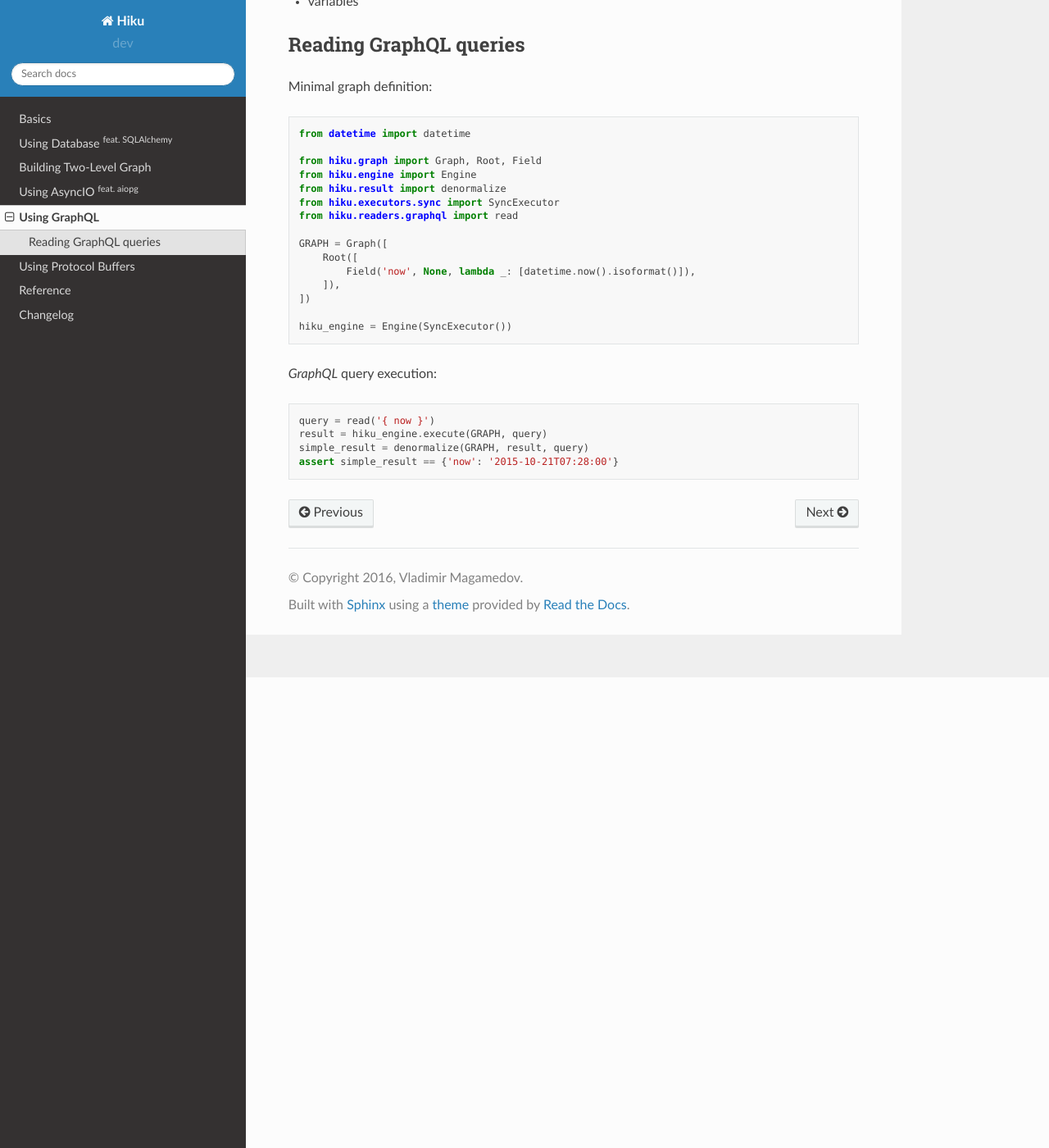
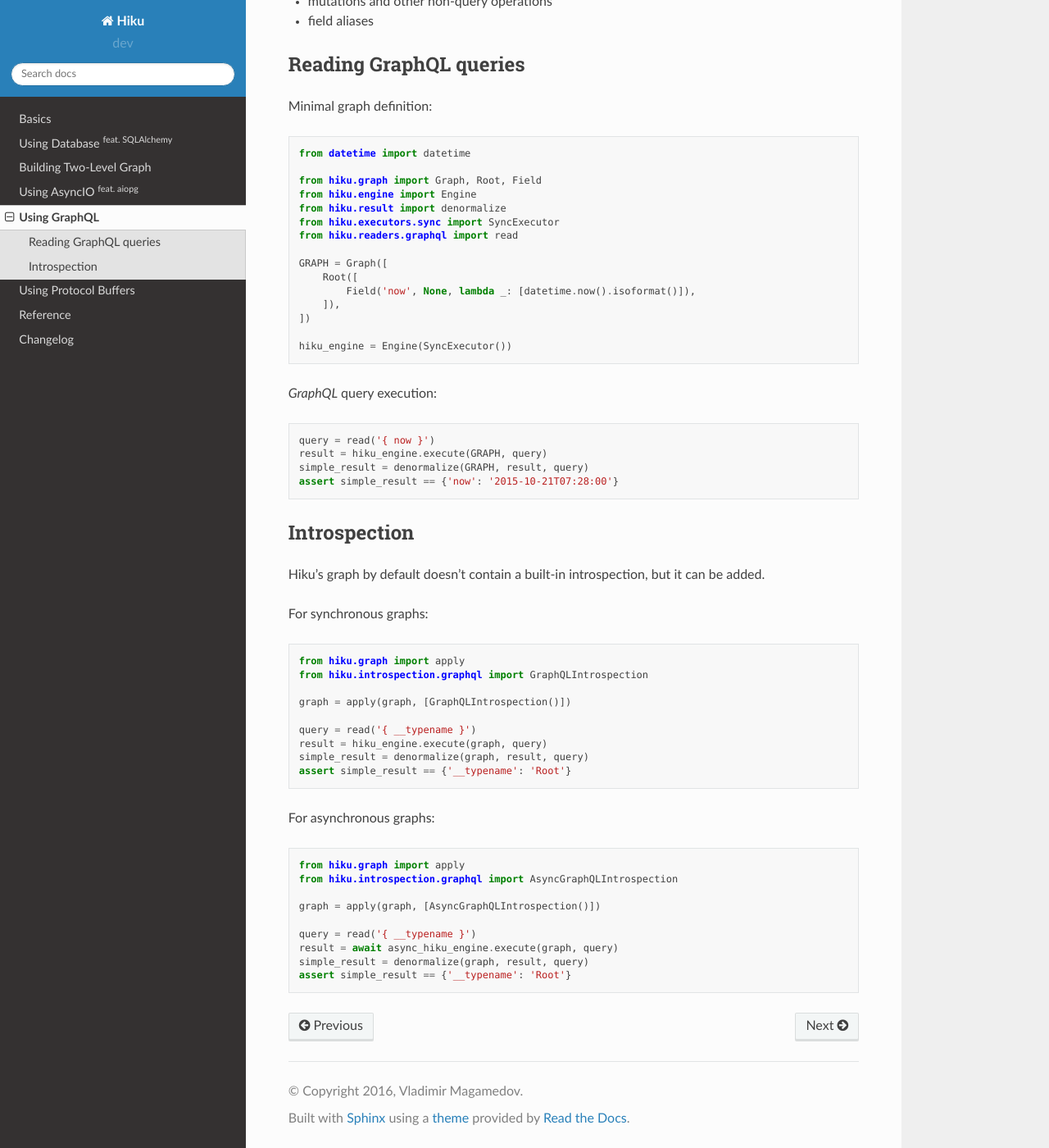
Before and after one commit to evo-company/hiku, a Sphinx documentation site: the page built from docs/graphql.rst, in a window 1280 px wide and 1400 px high, scrolled down 574 px. Shown: the whole window at 82% size. Built offline with Sphinx 7.4.7 and the Read the Docs theme 2.0.0, drawn with Linux system fonts in a browser that asks for light colours; some of the changed text lies outside the part shown.

Commit message:
Updated GraphQL-related docs

```diff
--- a/docs/graphql.rst
+++ b/docs/graphql.rst
@@ -29,10 +31,29 @@ Reading GraphQL queries
 Minimal graph definition:
 
 .. literalinclude:: test_graphql.py
-    :lines: 9-23
+    :lines: 11-25
 
 `GraphQL` query execution:
 
 .. literalinclude:: test_graphql.py
-    :lines: 29-32
+    :lines: 31-34
     :dedent: 4
+
+
+Introspection
+~~~~~~~~~~~~~
+
+Hiku's graph by default doesn't contain a built-in introspection,
+but it can be added.
+
+For synchronous graphs:
+
+.. literalinclude:: test_graphql.py
+    :lines: 40-48
+    :dedent: 4
+
+For asynchronous graphs:
+
+.. literalinclude:: test_graphql.py
+    :lines: 59-67
+    :dedent: 4
--- a/docs/test_graphql.py
+++ b/docs/test_graphql.py
@@ -1,5 +1,7 @@
 # prerequisites
 from datetime import datetime as _datetime
+
+import pytest
 
 from tests.base import patch, Mock
 
@@ -23,10 +25,43 @@ GRAPH = Graph([
 hiku_engine = Engine(SyncExecutor())
 
 @patch('{}.datetime'.format(__name__))
-def test(dt):
+def test_query(dt):
     dt.now = Mock(return_value=_NOW)
 
     query = read('{ now }')
     result = hiku_engine.execute(GRAPH, query)
     simple_result = denormalize(GRAPH, result, query)
     assert simple_result == {'now': '2015-10-21T07:28:00'}
+
+
+def test_sync_introspection():
+    graph = GRAPH
+
+    from hiku.graph import apply
+    from hiku.introspection.graphql import GraphQLIntrospection
+
+    graph = apply(graph, [GraphQLIntrospection()])
+
+    query = read('{ __typename }')
+    result = hiku_engine.execute(graph, query)
+    simple_result = denormalize(graph, result, query)
+    assert simple_result == {'__typename': 'Root'}
+
+
+@pytest.mark.asyncio
+async def test_async_introspection(event_loop):
+    from hiku.executors.asyncio import AsyncIOExecutor
+    from hiku.introspection.graphql import MakeAsync
+
+    graph = MakeAsync().visit(GRAPH)
+    async_hiku_engine = Engine(AsyncIOExecutor(event_loop))
+
+    from hiku.graph import apply
+    from hiku.introspection.graphql import AsyncGraphQLIntrospection
+
+    graph = apply(graph, [AsyncGraphQLIntrospection()])
+
+    query = read('{ __typename }')
+    result = await async_hiku_engine.execute(graph, query)
+    simple_result = denormalize(graph, result, query)
+    assert simple_result == {'__typename': 'Root'}
```
Also changed, not shown: other parts of docs/graphql.rst (+3 -1 lines).
